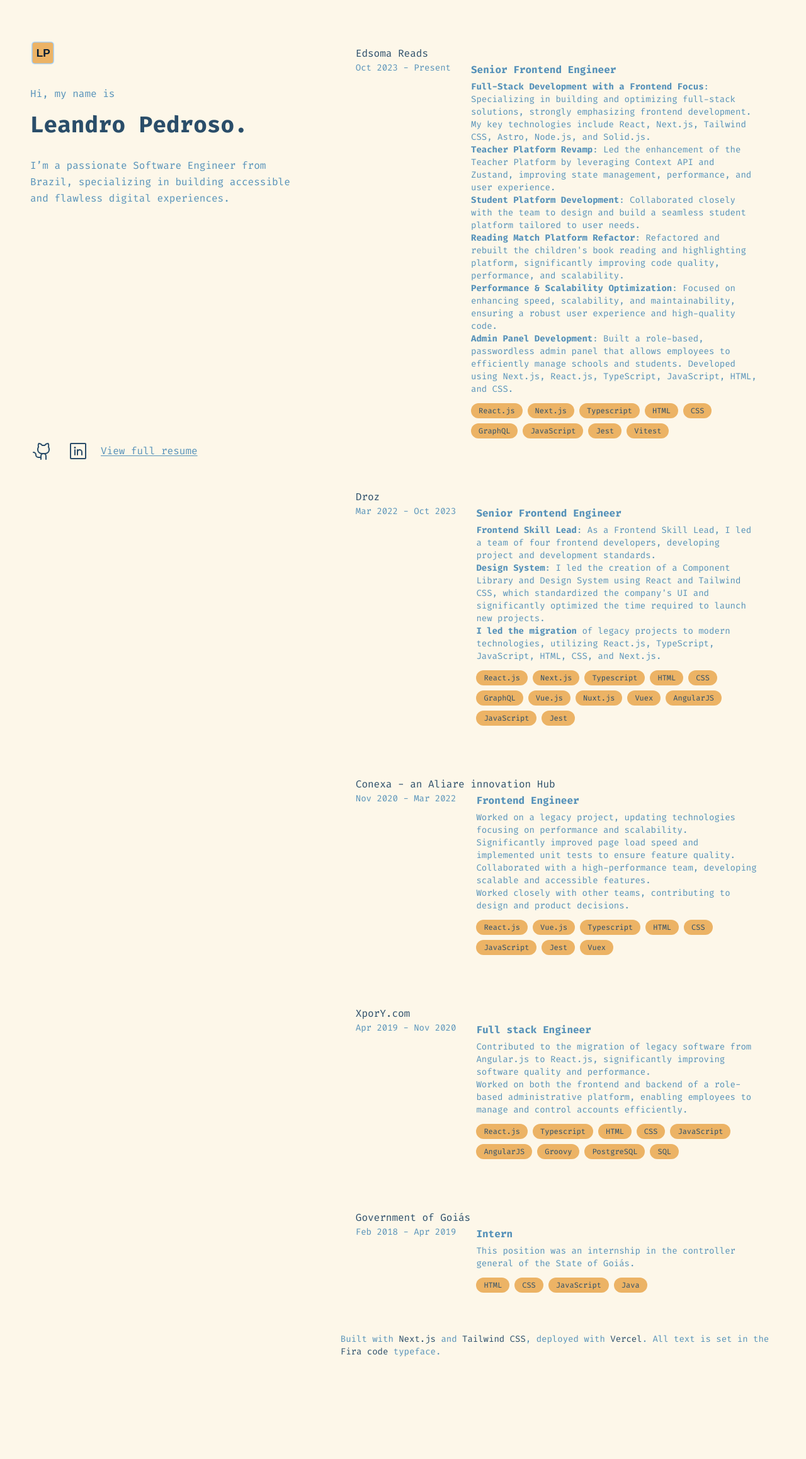
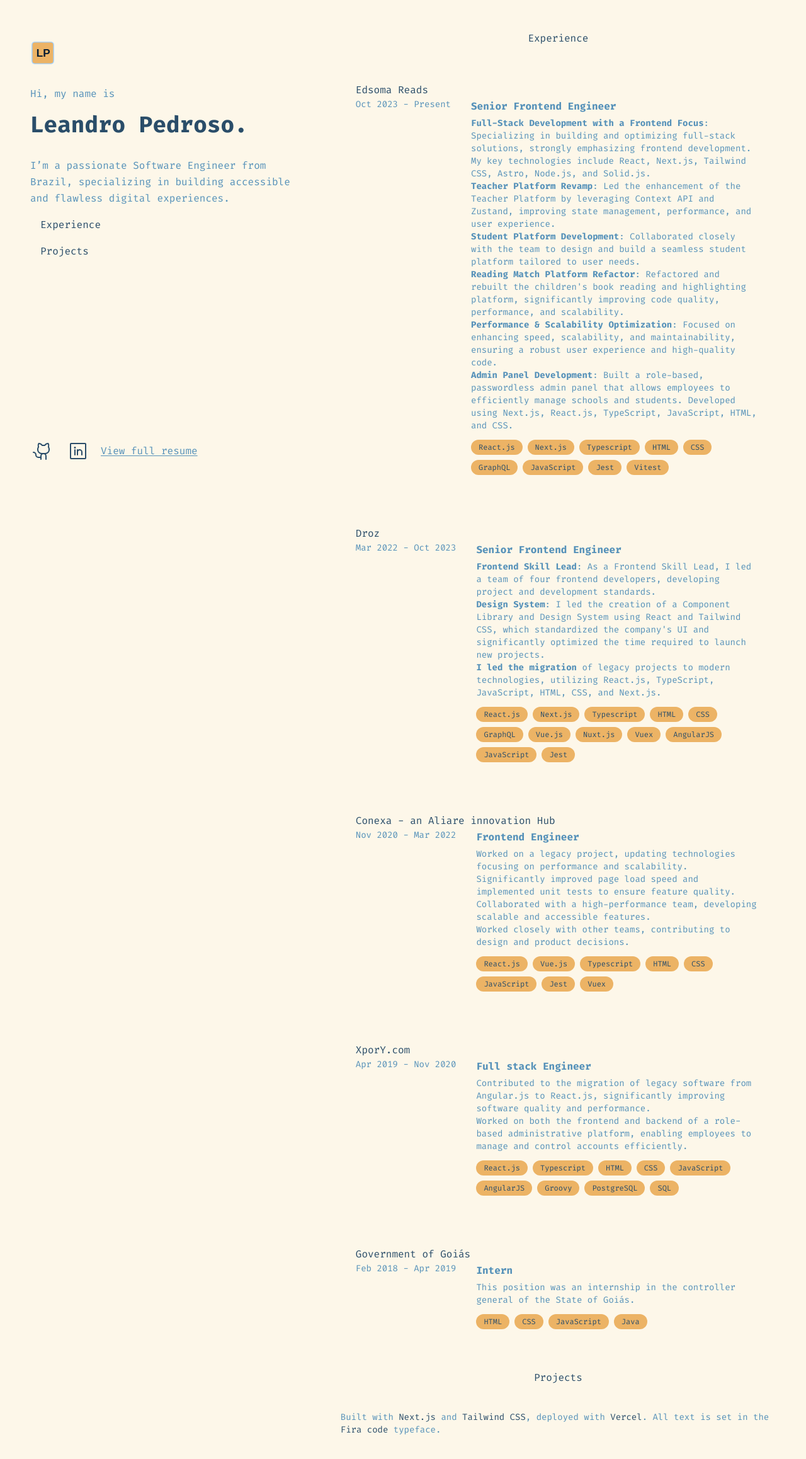
Before and after one commit to leandroppf/portfolio-leandroppf, a Next.js app: page / in a window 1280 px wide. Shown: the top 2316 px of the page at 63% size. Before the commit the page ends 2204 px from the top, so only its background shows below. Built offline with nearby package versions, Linux system fonts and the light colour scheme.

Commit message:
feat: started Navigation component with new Projects component

```diff
--- a/src/app/components/Experience.tsx
+++ b/src/app/components/Experience.tsx
@@ -7,6 +7,7 @@
 
   return (
     <div className="flex w-full flex-col items-center justify-center gap-8">
+      <h3 id="experience">Experience</h3>
       {experiences.length &&
         experiences.map((experience) => (
           <ExperienceCard
--- a/src/app/components/Header.tsx
+++ b/src/app/components/Header.tsx
@@ -5,6 +5,8 @@
   GithubLogo,
   LinkedinLogo,
 } from '@phosphor-icons/react/dist/ssr'
+
+import Navigation from './Navigation'
 
 export default function Header() {
   return (
@@ -20,10 +22,12 @@
 
       <h1 className="mb-4 text-secondary">Hi, my name is</h1>
       <h2 className="mb-8 text-4xl font-bold">Leandro Pedroso.</h2>
-      <h3 className="max-w-md text-secondary">
+      <p className="max-w-md text-secondary">
         I’m a passionate Software Engineer from Brazil, specializing in building
         accessible and flawless digital experiences.
-      </h3>
+      </p>
+
+      <Navigation />
 
       <div
         id="social-media"
--- /dev/null
+++ b/src/app/components/Navigation.tsx
@@ -0,0 +1,8 @@
+export default function Navigation() {
+  return (
+    <div className="flex flex-col gap-4 p-4">
+      <a href="#experience">Experience</a>
+      <a href="#projects">Projects</a>
+    </div>
+  )
+}
--- /dev/null
+++ b/src/app/components/Projects.tsx
@@ -0,0 +1,7 @@
+export default function Projects() {
+  return (
+    <div className="flex w-full flex-col items-center justify-center gap-8">
+      <h3 id="projects">Projects</h3>
+    </div>
+  )
+}
--- a/src/app/page.tsx
+++ b/src/app/page.tsx
@@ -1,17 +1,22 @@
 import Experience from '@/app/components/Experience'
 import Header from '@/app/components/Header'
 import TextLink from '@/app/components/TextLink'
+import Projects from '@/app/components/Projects'
 
 export default function Home() {
   return (
     <div className="grid w-full max-w-7xl justify-start gap-8 px-6 md:px-12 xl:grid-cols-[4fr_6fr]">
       <Header />
-      <main className="pb-12 xl:col-start-2 xl:pt-12">
+      <main className="flex flex-col gap-10 pb-12 xl:col-start-2 xl:pt-12">
         <section>
           <Experience />
         </section>
 
-        <footer className="mt-10 inline-flex w-full items-center justify-center text-sm text-secondary">
+        <section>
+          <Projects />
+        </section>
+
+        <footer className="inline-flex w-full items-center justify-center text-sm text-secondary">
           <p>
             {'Built with '}
             <TextLink href="https://nextjs.org/" aria-label="Next.js link">
```
